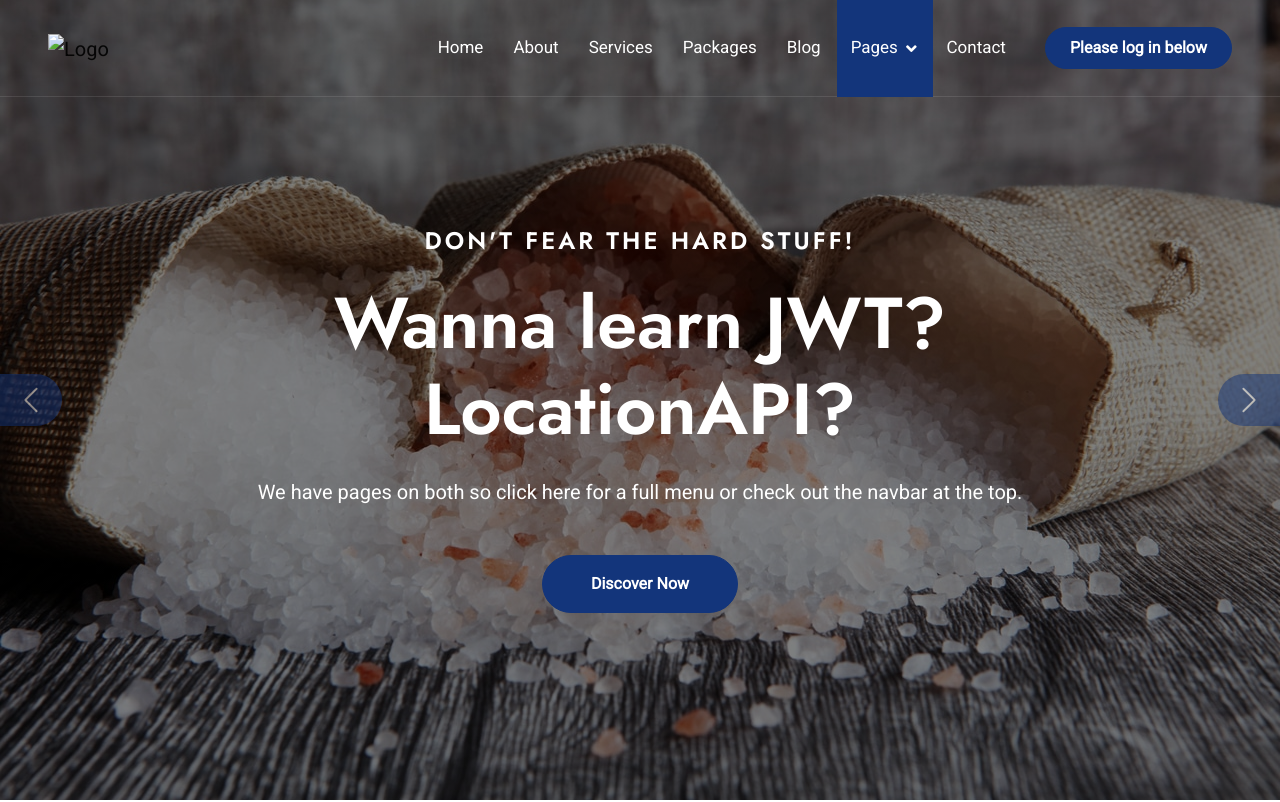
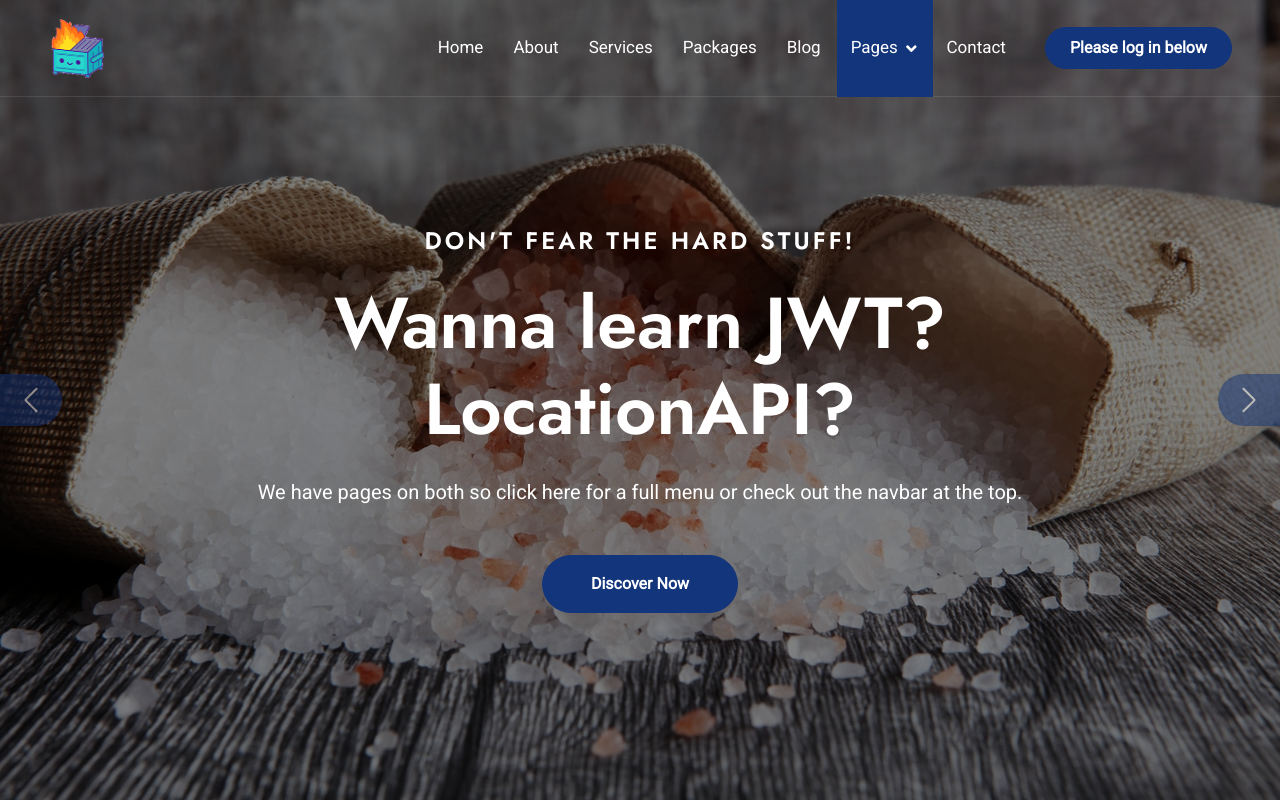
Before and after one commit to willowphile/EscEng, a plain HTML site: page multipageSite/index.html in a window 1280 px wide. Shown: the top 802 px of the page. Drawn offline with nearby package versions, Linux system fonts and the light colour scheme; the site is published under a folder, as on GitHub Pages, so addresses that start at the root find nothing; a script that the page names is missing.

Commit message:
Update index.html

```diff
--- a/multipageSite/index.html
+++ b/multipageSite/index.html
@@ -67,7 +67,7 @@
     <div class="container-fluid position-relative p-0">
         <nav class="navbar navbar-expand-lg navbar-light px-4 px-lg-5 py-3 py-lg-0">
             <a href="" class="navbar-brand p-0">
-                <img src="/assets/img/dumpster-fire.gif" alt="Logo">
+                <img src="../assets/img/dumpster-fire.gif">
             </a>
             <button class="navbar-toggler" type="button" data-bs-toggle="collapse" data-bs-target="#navbarCollapse">
                 <span class="fa fa-bars"></span>
```
